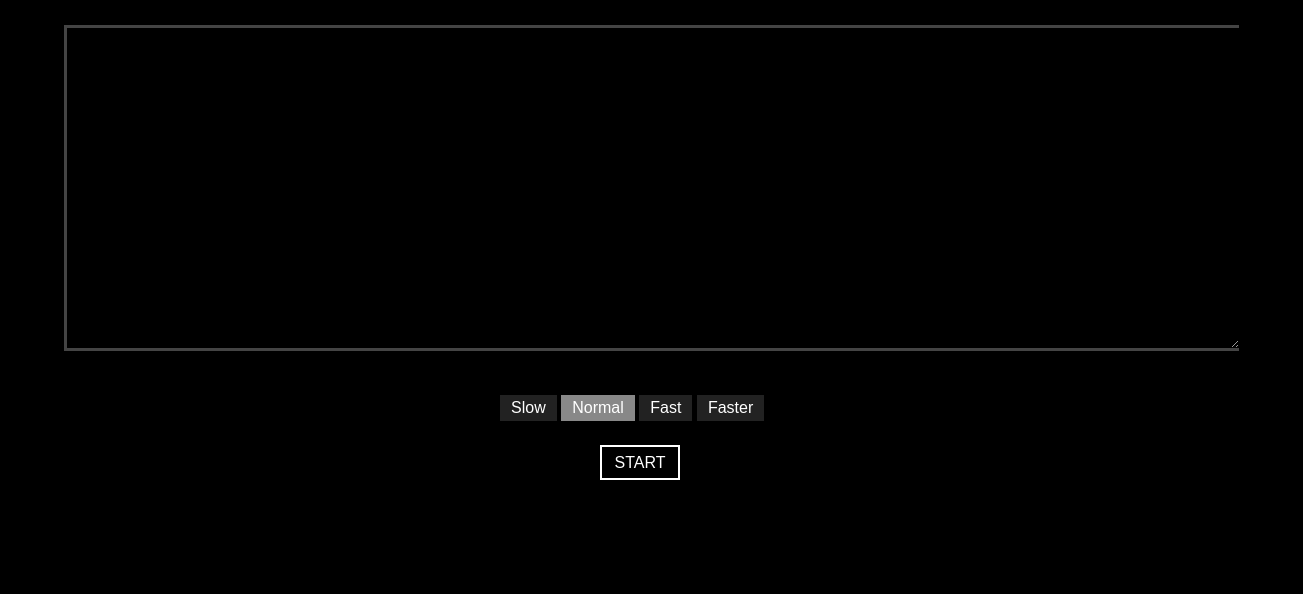
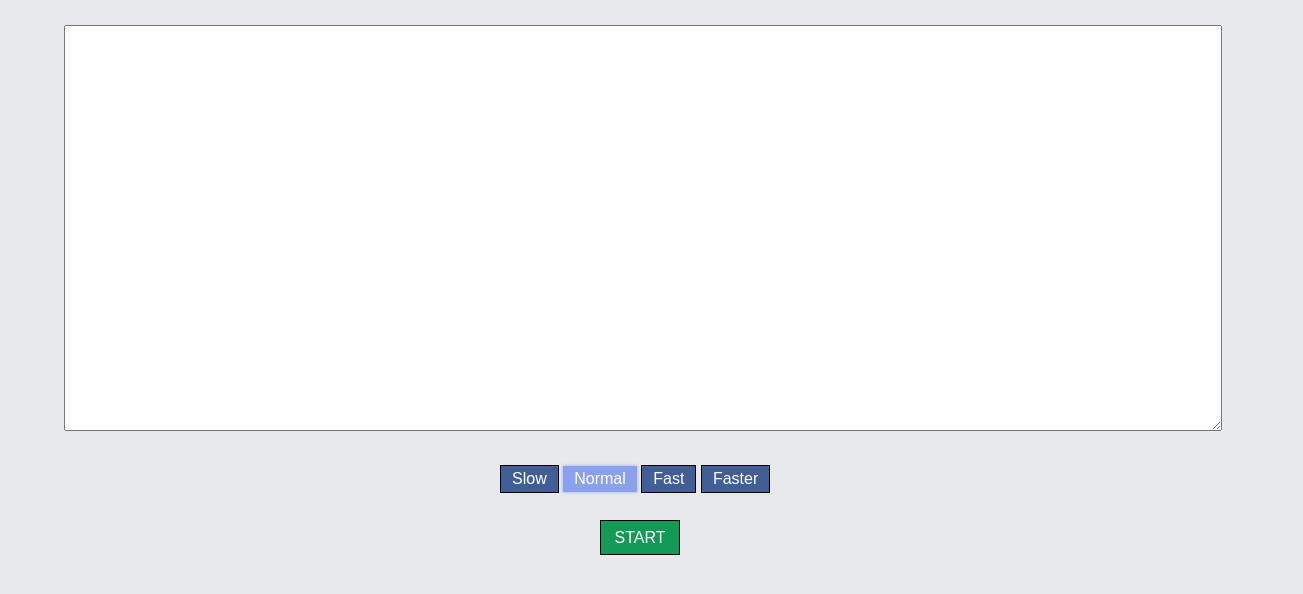
Before and after one commit to cevherkarakoc/Speed-Reading, a plain HTML site: page app.html in a window 1280 px wide. Shown: the whole page, 1303 px wide, since content can reach past the window. Drawn offline with Linux system fonts and the light colour scheme.

Commit message:
Restylize

```diff
--- a/script.js
+++ b/script.js
@@ -63,7 +63,7 @@ function showWords(){
 function reset(){
 	clearInterval(myInterval);
 
-	body.style.backgroundColor = "black";
+	body.style.backgroundColor = "rgb(232, 233, 236)";
 	body.style.color = "white";
 
 	input.style.display = "inline";
--- a/style.css
+++ b/style.css
@@ -1,17 +1,15 @@
 body{
 	height:100%;
 	width:100%;
-
 	padding:0;
 	margin:0;
-	background-color: black;
-	color: white;
+	background-color: rgb(232, 233, 236);
 }
 
 .dbtn{
-	background-color:black;
+	background-color:rgb(21, 153, 87);
 	color:white;
-	border:2px solid white;
+	border:1px solid black;
 	width:80px;
 	height:35px;
 
@@ -19,7 +17,7 @@ body{
 }
 
 .dbtn:hover{
-	background-color:#666;
+	background-color:rgb(21, 205, 87);
 }
 
 .radioBox input[type="radio"] {
@@ -28,14 +26,20 @@ body{
 
 .radioBox label {
     display:inline-block;
-    background-color:#222;
+    background-color:rgb(66,94,151);
+	color:white;
+
+	border:1px solid black;
     padding:4px 11px;
     font-family:Arial;
     font-size:16px;
+
 }
 
 .radioBox input[type="radio"]:checked + label {
-    background-color:#888;
+    background-color:rgb(139,161,235);
+	box-shadow:0 0 3px rgb(139,161,235);
+	border:white;
 }
 
 .radioBox{
@@ -43,9 +47,8 @@ body{
 	width:280px;
 
 	position:absolute;
-	top:370px;
 	left:50%;
-
+	top:440px;
 	font-size:18px;
 	margin:25px;
 	margin-left:-140px;
@@ -53,9 +56,8 @@ body{
 
 #start{
 	position:absolute;
-	top:420px;
+	top:520px;
 	left:50%;
-	margin:25px;
 	margin-left:-40px;
 }
 
@@ -70,22 +72,12 @@ body{
 }
 
 #input{
-	background-color:black;
-	color:white;
-	border:solid #444;
-	border-right:0px;
+	scrollbar-highlight-color: #fff;
 
-	padding:10px;
-
-	scrollbar-arrow-color: white;
-	scrollbar-base-color: white;
-	scrollbar-highlight-color: #444;
-	scrollbar-shadow-color: #888;
-
-	margin:5%;
+	margin-left:5%;
 	margin-top:25px;
 	width:90%;
-	height:300px;
+	height:400px;
 	top:25px;
 }
 
```
